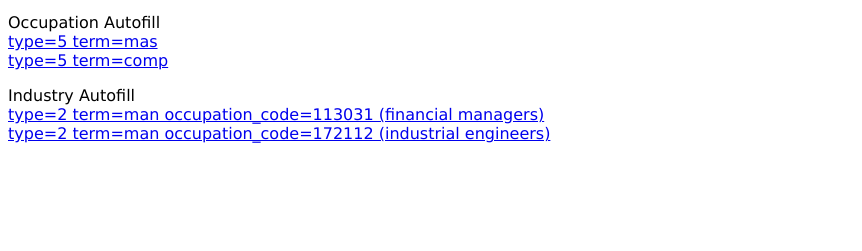
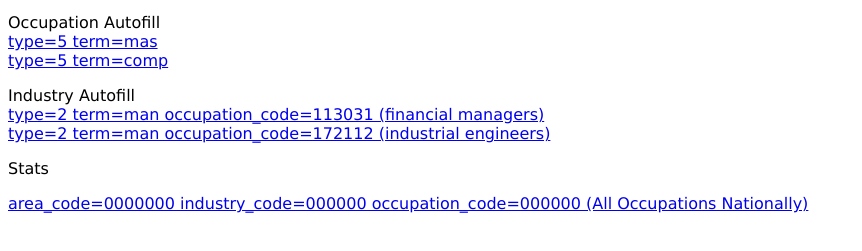
Before and after one commit to diamondap/clarity, a plain HTML site: page resources/public/index.html in a window 1280 px wide. Shown: the part 127-378 px from the top of the page, without its empty margins (0-862 px from the left). Drawn offline with Linux system fonts and the light colour scheme.

Commit message:
Working on BLS stats

```diff
--- a/resources/public/index.html
+++ b/resources/public/index.html
@@ -23,6 +23,9 @@
 <a target="_blank" href="/blsoe/autofill?type=2&term=man&occupation_code=172112">type=2 term=man occupation_code=172112 (industrial engineers)</a>
 </p>
 
+<p>Stats</p>
+<a target="_blank" href="/blsoe/stats?area_code=0000000&industry_code=000000&occupation_code=000000">area_code=0000000 industry_code=000000 occupation_code=000000 (All Occupations Nationally)</a>
+
 
 </body>
 </html>
```
Also changed, not shown: 2 other files.
